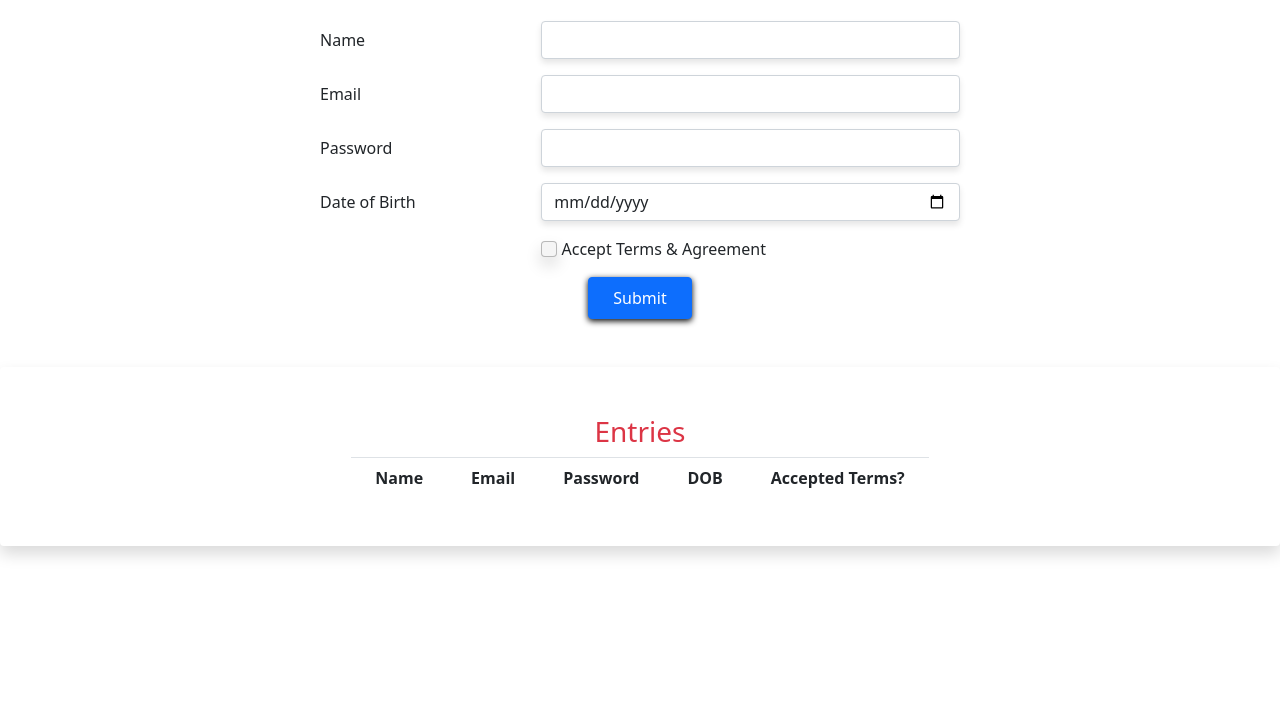
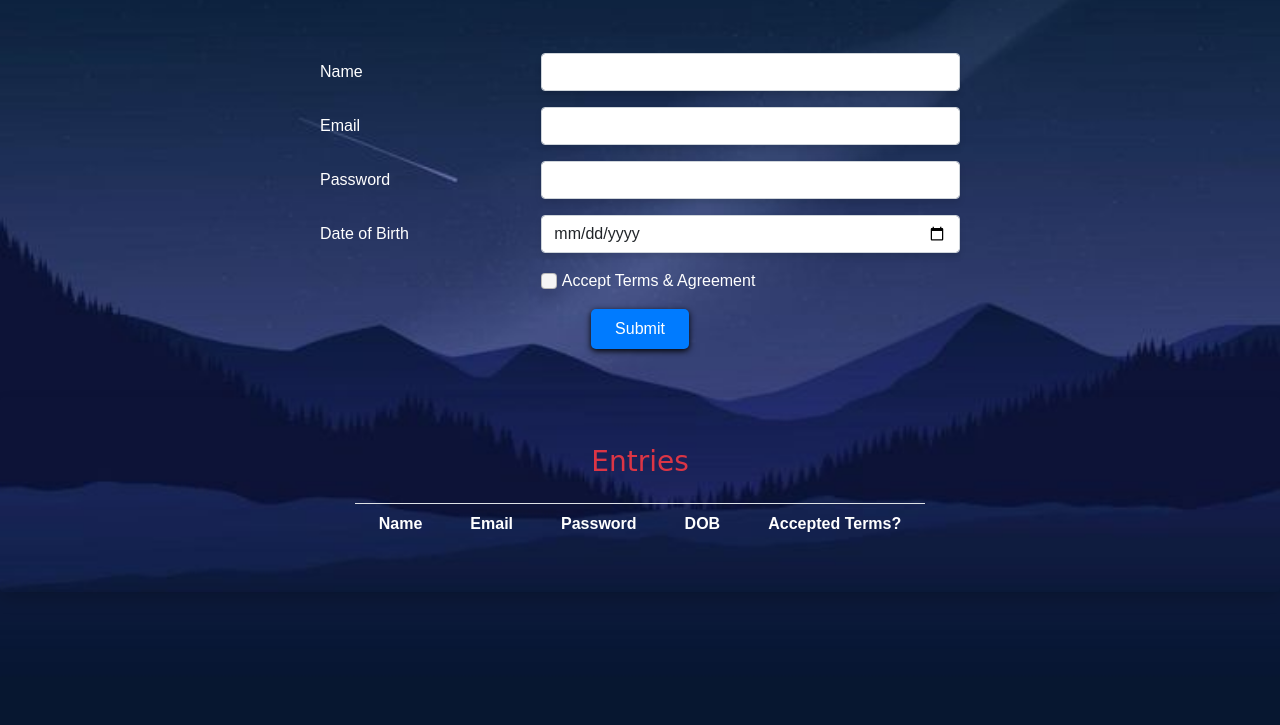
Before and after one commit to noorulameen17/Registration-Form, a plain HTML site: page index.html in a window 1280 px wide. Shown: the part 75-800 px from the top of the page. Drawn offline with nearby package versions, Linux system fonts and the light colour scheme; a web font is replaced by a local one.

Commit message:
final changes

```diff
--- /dev/null
+++ b/home.html
@@ -0,0 +1,43 @@
+<!DOCTYPE html>
+<html lang="en">
+
+    <head>
+        <meta charset="UTF-8">
+        <meta name="viewport" content="width=device-width, initial-scale=1.0">
+        <link href="https://cdn.jsdelivr.net/npm/tailwindcss@2.2.19/dist/tailwind.min.css" rel="stylesheet">
+        <link rel="stylesheet" href="https://fonts.googleapis.com/css?family=Lobster&effect=shadow-multiple">
+        <link rel="stylesheet" href="https://www.w3schools.com/w3css/4/w3.css">
+        <title>Landing Page</title>
+        <style>
+            .w3-lobster {
+                font-family: "Lobster", Sans-serif;
+            }
+
+            .background-image {
+                background-image: url('pint.jpg');
+                background-size: cover;
+                background-position: center;
+            }
+        </style>
+    </head>
+
+    <body class="background-image">
+        <div class="text-center bg-opacity-75  w-3/4 m-auto mt-40 p-8 rounded-lg">
+            <h1 class="text-5xl font-bold w3-lobster animate-fade-in text-white text-opacity-800 mb-10">Registration Form
+            </h1>
+            <div class="text-shadow-lg">
+                <p class="text-lg px-4 py-5 font-bold text-yellow-500 mb-8 rounded-md">Click the button below to go to
+                    the
+                    Registration page!</p>
+            </div>
+            <a href="/index.html"
+                class="bg-blue-500 text-white py-2 px-3 rounded-md hover:bg-blue-600 transition duration-200 mb-8">
+                Click Here
+            </a>
+            <div class="w3-container m-9">
+                <p><span class="w3-tag w3-red">Just For Illustration!</span></p>
+            </div>
+        </div>
+    </body>
+
+</html>
--- a/index.html
+++ b/index.html
@@ -1,15 +1,31 @@
 <!doctype html>
 <html lang="en">
+
   <head>
 
     <meta charset="utf-8">
     <meta name="viewport" content="width=device-width, initial-scale=1">
 
-    <link href="https://cdn.jsdelivr.net/npm/bootstrap@5.0.2/dist/css/bootstrap.min.css" rel="stylesheet" integrity="sha384-EVSTQN3/azprG1Anm3QDgpJLIm9Nao0Yz1ztcQTwFspd3yD65VohhpuuCOmLASjC" crossorigin="anonymous">
-
+    <link href="https://cdn.jsdelivr.net/npm/tailwindcss@2.2.19/dist/tailwind.min.css" rel="stylesheet">
+    <link rel="stylesheet" href="https://fonts.googleapis.com/css?family=Sofia">
+    <link href="https://cdn.jsdelivr.net/npm/bootstrap@5.0.2/dist/css/bootstrap.min.css" rel="stylesheet"
+      integrity="sha384-EVSTQN3/azprG1Anm3QDgpJLIm9Nao0Yz1ztcQTwFspd3yD65VohhpuuCOmLASjC" crossorigin="anonymous">
+    <link rel="preconnect" href="https://fonts.googleapis.com">
+    <link rel="preconnect" href="https://fonts.gstatic.com" crossorigin>
+    <link href="https://fonts.googleapis.com/css2?family=Bungee+Tint&display=swap" rel="stylesheet">
     <title>Registration Form</title>
 
     <style>
+      body {
+        background-image: url('pint.jpg');
+        background-size: cover;
+        background-position: center;
+        background-attachment: fixed;
+        font-family: Arial, sans-serif;
+        color: #333;
+
+      }
+
       .form-control {
         background-color: white;
         box-shadow: 0 4px 6px rgba(0, 0, 0, 0.1);
@@ -17,82 +33,99 @@
 
       .form-check-input {
         background-color: whitesmoke;
-        box-shadow: 0 4px 6px rgba(0, 0, 0, 8);
+        box-shadow: 0 4px 6px rgba(0, 0, 0, 0.08);
+
       }
 
       .btn-primary {
         box-shadow: 0 2px 6px #000000;
+        background-color: #007bff;
+        color: #fff;
+        border: none;
+        border-radius: 5px;
+        padding: 10px 20px;
+      }
 
-        input#name:invalid:focus
-        {
+      input#name:invalid:focus,
+      input#email:invalid:focus {
         border: 1px solid red;
       }
-        input#email:invalid:focus
-        {
-            border: 1px solid red;
+
+      .overlay {
+        background-color: rgba(255, 255, 255, 0.8);
+        padding: 20px;
+        border-radius: 10px;
+        box-shadow: 0 4px 8px rgba(0, 0, 0, 0.1);
       }
+
+      .reg {
+        font-family: Sofia, serif;
+      }
+
+      .entry {
+        font-family: Bungee Tint, cursive;
       }
     </style>
 
   </head>
-  <body class="bg-white text-dark">
-      <div class="container-fluid p-2 bg-white text-success text-center">
-        <h1>Registration Form</h1>
+
+  <body class="text-dark">
+    <div class="reg">
+      <div class="text-5xl text-center font-bold animate-fade-in text-white text-opacity-800 mb-10">Registration Form</div>
     </div>
 
-
-      <div class="d-flex justify-content-center">
-        <form id = 'user-form' class="mt-4 w-50">
+    <div class="d-flex justify-content-center align-items-center vh-10">
+  <div class="mt-10 w-50">
+    <form id='user-form'>
       <div class="row mb-3">
-            <label for="name" class="col-sm-4 col-form-label text-dark text-weight-bold">Name</label>
+        <label for="name" class="col-sm-4 col-form-label text-white text-weight-bold">Name</label>
         <div class="col-sm-8">
           <input type="text" id="name" name="name" class="form-control" required>
         </div>
       </div>
 
       <div class="row mb-3">
-            <label for="email" class="col-sm-4 col-form-label text-dark">Email</label>
+        <label for="email" class="col-sm-4 col-form-label text-white">Email</label>
         <div class="col-sm-8">
           <input type="email" id="email" name="email" class="form-control" required>
         </div>
       </div>
 
       <div class="row mb-3">
-            <label for="password" class="col-sm-4 col-form-label text-dark">Password</label>
+        <label for="password" class="col-sm-4 col-form-label text-white">Password</label>
         <div class="col-sm-8">
           <input type="password" id="password" name="password" class="form-control" required>
         </div>
       </div>
 
       <div class="row mb-3">
-            <label for="dob" class="col-sm-4 col-form-label text-dark">Date of Birth</label>
+        <label for="dob" class="col-sm-4 col-form-label text-white">Date of Birth</label>
         <div class="col-sm-8">
           <input type="date" id="dob" name="dob" class="form-control">
         </div>
       </div>
 
-
       <div class="row mb-3">
         <div class="col-sm-8 offset-sm-4">
           <input type="checkbox" class="form-check-input rounded-lg shadow" id="acceptTerms">
-              <label for="acceptTerms" class="form-check-label text-dark">Accept Terms & Agreement</label>
+          <label for="acceptTerms" class="form-check-label text-white">Accept Terms & Agreement</label>
         </div>
       </div>
 
-
-          <div class="text-center" >
+      <div class="text-center">
         <button type="submit" id="submit" class="btn btn-primary w-fit rounded-lg px-4 py-2">Submit</button>
       </div>
     </form>
   </div>
-    <div class="bg-white d-flex justify-content-center text-dark p-5 mt-5 shadow rounded">
-    <div class="text-center">
-        <h2 class="h3 font-weight-bold text-danger">Entries</h2>
+</div>
+      <div class="d-flex flex-column align-items-center text-white p-5 mt-5 shadow rounded">
+        <div class="entry">
+          <h2 class="h3 font-weight-bold text-danger mb-4">Entries</h2>
+        </div>
         <div class="border-top" id="user-entries"></div>
       </div>
       </div>
+      <script src="./index.js"></script>
+  </body>
 
-
-    <script src = "./index.js"></script>
-  </body>
 </html>
```
Also changed, not shown: pint.jpg (added). Lines whose indentation alone changed are shown as unchanged.
